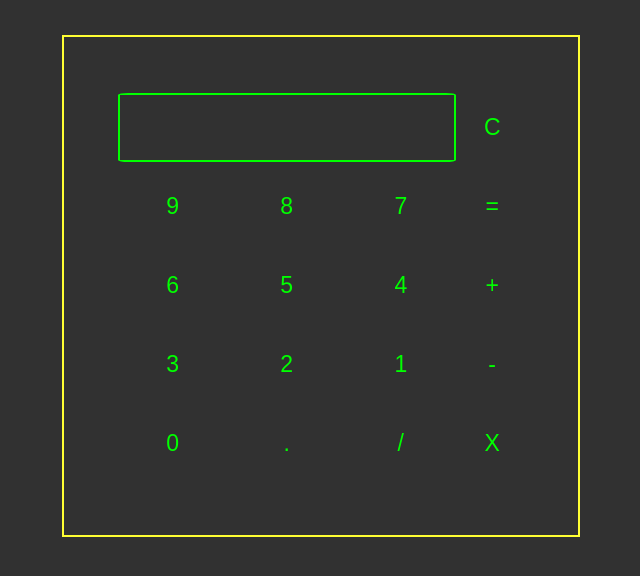
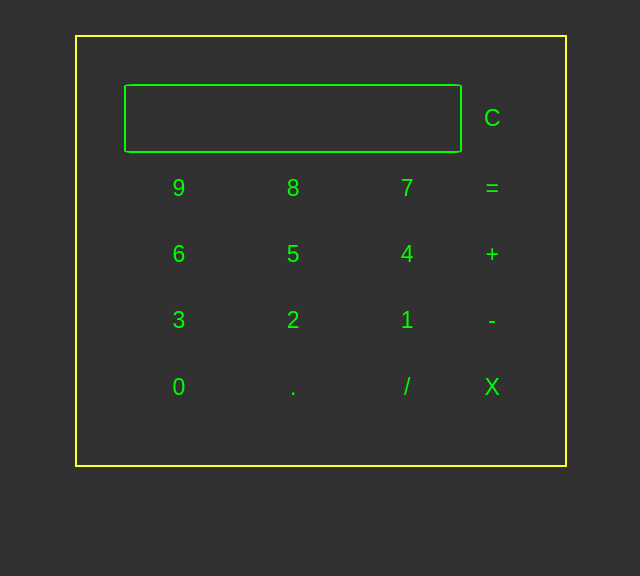
Before and after one commit to mahitha09/Calculator, a plain HTML site: page index.html in a window 1280 px wide. Shown: the part 116-692 px from the top of the page, without its empty margins (319-959 px from the left). Drawn offline with Linux system fonts and the light colour scheme.

Commit message:
Updated styles

```diff
--- a/style.css
+++ b/style.css
@@ -16,7 +16,7 @@ h1{
 
 table{
     margin: auto;
-    padding: 4%;
+    padding: 3.5%;
     border: #FFFF33 2px solid;
 }
 
@@ -31,7 +31,7 @@ input{
 input[type="button"]{
     border:none;
     width:100%;
-    padding: 1.5rem;
+    padding: 1.1rem;
     background-color: transparent;
     color: lime;
 }
@@ -39,6 +39,7 @@ input[type="button"]{
 input[type="button"]:hover{
     color: #FFFF33;
     background-color: rgb(58, 56, 56);
+    cursor: pointer;
 }
 
 input[type="text"]{
```
